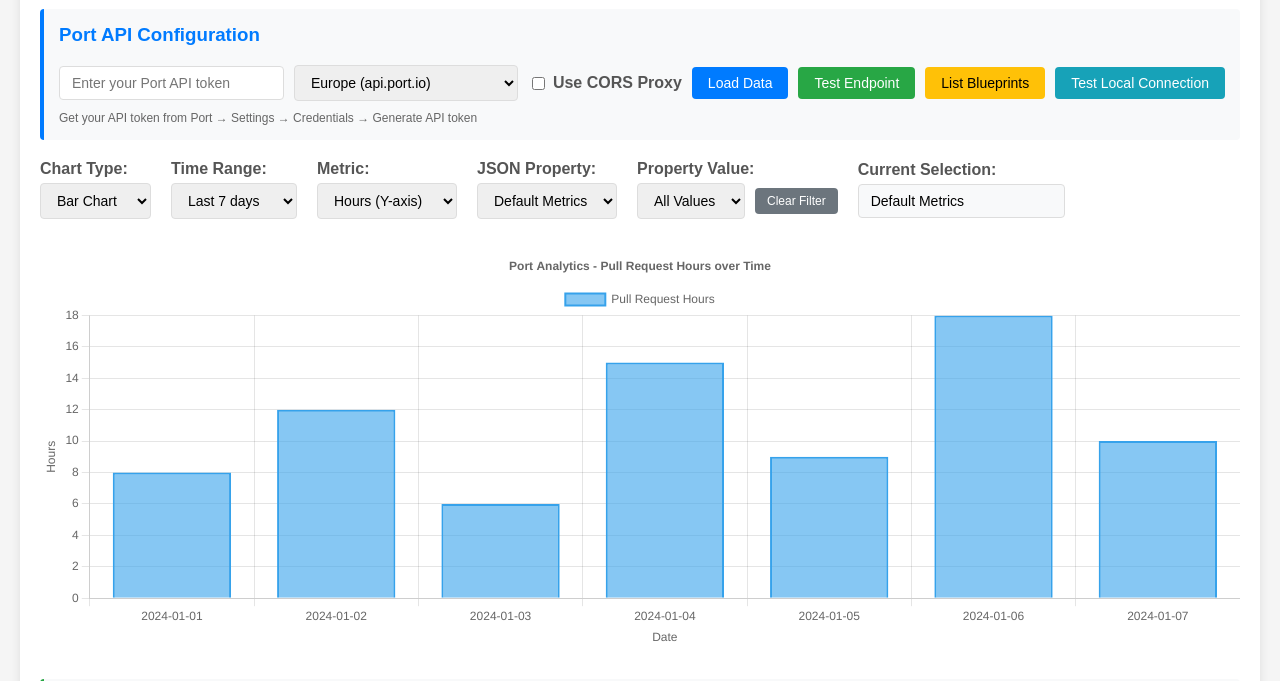
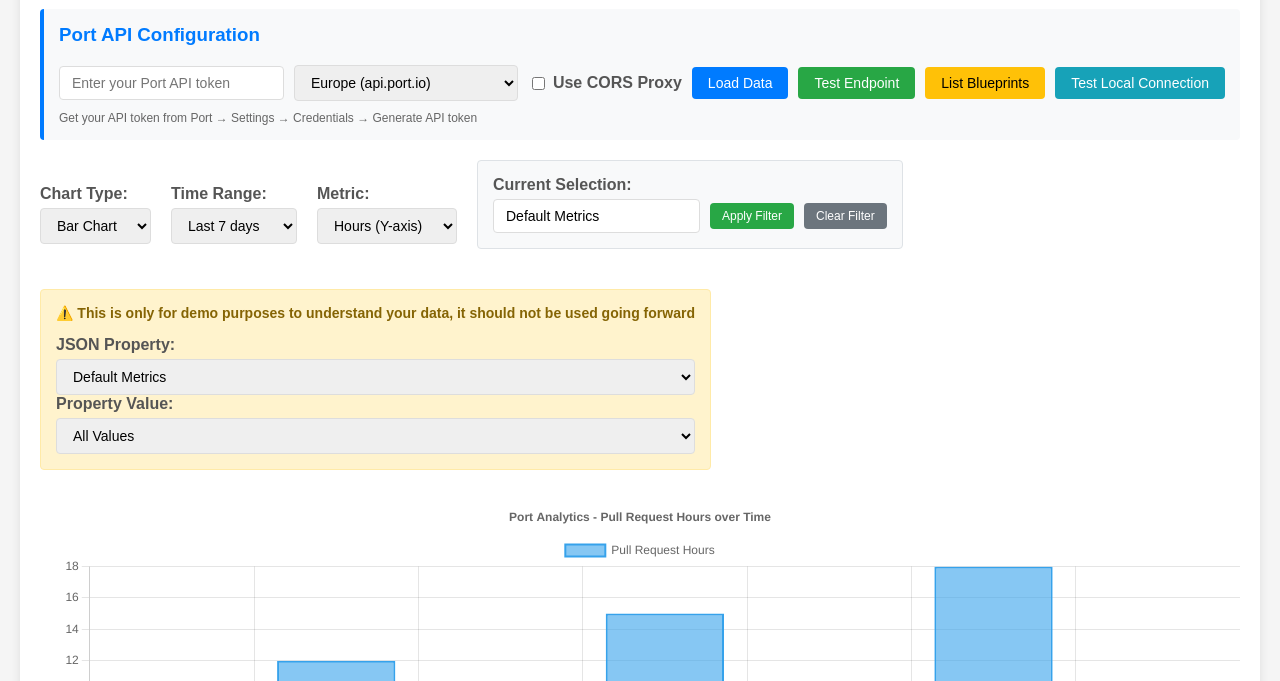
Before and after one commit to port-experimental/port-pr-chart, a website: page index.html in a window 1280 px wide. Shown: the part 119-800 px from the top of the page. Drawn offline with nearby package versions, Linux system fonts and the light colour scheme.

Commit message:
Changed the format to show the dynamic option should be used for demo purposes and understand your data. Using it in prod could cause performance issues

```diff
--- a/index.html
+++ b/index.html
@@ -194,6 +194,22 @@
                 </select>
             </div>
 
+            <div style="background-color: #f8f9fa; border: 1px solid #dee2e6; border-radius: 4px; padding: 15px; margin-bottom: 20px;">
+                <div class="control-group">
+                    <label for="selectionDisplay">Current Selection:</label>
+                    <div style="display: flex; gap: 10px; align-items: center;">
+                        <input type="text" id="selectionDisplay" placeholder="No selection" style="background-color: white; flex: 1;">
+                        <button onclick="applyFilter()" style="background-color: #28a745; font-size: 12px; padding: 6px 12px;">Apply Filter</button>
+                        <button onclick="clearFilter()" style="background-color: #6c757d; font-size: 12px; padding: 6px 12px;">Clear Filter</button>
+                    </div>
+                </div>
+            </div>
+
+            <div style="background-color: #fff3cd; border: 1px solid #ffeaa7; border-radius: 4px; padding: 15px;">
+                <p style="margin: 0 0 15px 0; color: #856404; font-weight: bold; font-size: 14px;">
+                    ⚠️ This is only for demo purposes to understand your data, it should not be used going forward
+                </p>
+
                 <div class="control-group">
                     <label for="jsonProperty">JSON Property:</label>
                     <select id="jsonProperty" onchange="updatePropertyValues()">
@@ -203,17 +219,10 @@
 
                 <div class="control-group">
                     <label for="propertyValue">Property Value:</label>
-                <div style="display: flex; gap: 10px; align-items: center;">
-                    <select id="propertyValue" onchange="updateSelectionDisplay(); updateChart();">
+                    <select id="propertyValue" onchange="updateSelectionDisplay()">
                         <option value="all">All Values</option>
                     </select>
-                    <button onclick="clearFilter()" style="background-color: #6c757d; font-size: 12px; padding: 6px 12px;">Clear Filter</button>
                 </div>
-            </div>
-
-            <div class="control-group">
-                <label for="selectionDisplay">Current Selection:</label>
-                <input type="text" id="selectionDisplay" readonly placeholder="No selection" style="background-color: #f8f9fa;">
             </div>
         </div>
 
@@ -418,6 +427,50 @@
 
             // Update display and chart
             updateSelectionDisplay();
+            updateChart();
+        }
+
+        function applyFilter() {
+            // Parse the manually entered filter from the text box
+            const selectionText = document.getElementById('selectionDisplay').value.trim();
+
+            if (selectionText === '' || selectionText === 'No selection') {
+                // No filter specified, use default metrics
+                document.getElementById('jsonProperty').value = 'default';
+                document.getElementById('propertyValue').value = 'all';
+            } else if (selectionText.includes('=')) {
+                // Parse format: "property = value"
+                const parts = selectionText.split('=');
+                if (parts.length === 2) {
+                    const property = parts[0].trim();
+                    const value = parts[1].trim();
+
+                    // Update dropdowns to match the manual input
+                    const jsonPropertyDropdown = document.getElementById('jsonProperty');
+                    const propertyValueDropdown = document.getElementById('propertyValue');
+
+                    // Find and select the property
+                    for (let option of jsonPropertyDropdown.options) {
+                        if (option.value === property) {
+                            jsonPropertyDropdown.value = property;
+                            break;
+                        }
+                    }
+
+                    // Update property values dropdown
+                    updatePropertyValues();
+
+                    // Find and select the value
+                    for (let option of propertyValueDropdown.options) {
+                        if (option.value === value) {
+                            propertyValueDropdown.value = value;
+                            break;
+                        }
+                    }
+                }
+            }
+
+            // Apply the filter to the chart
             updateChart();
         }
 
```
Also changed, not shown: README.md. Lines whose indentation alone changed are shown as unchanged.
